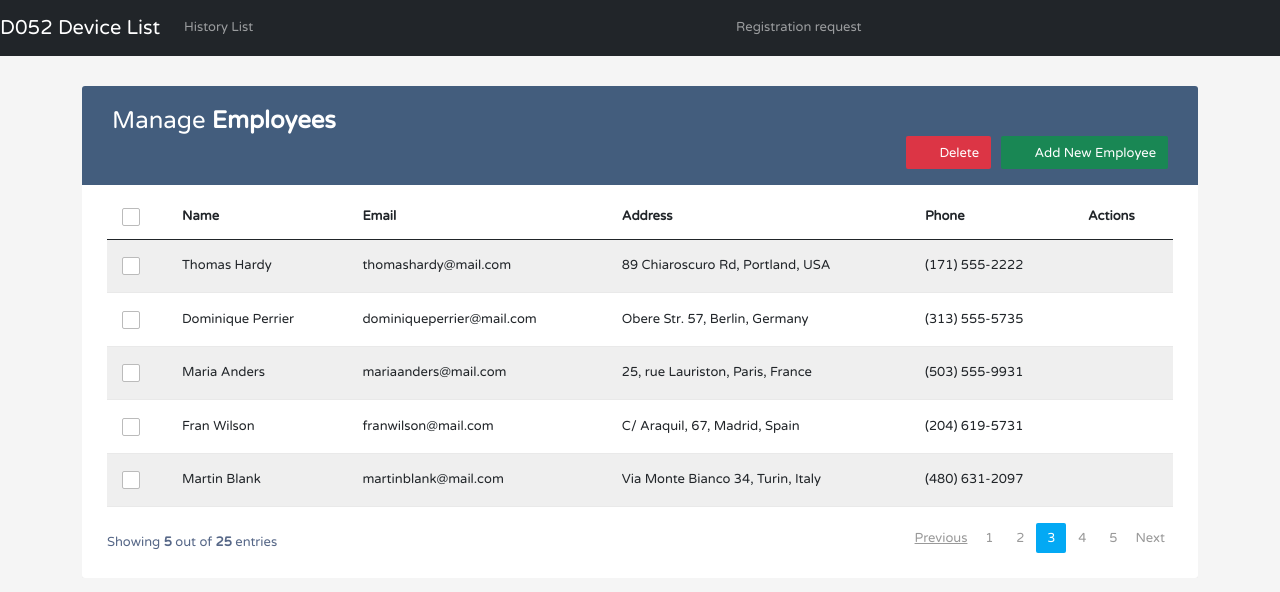
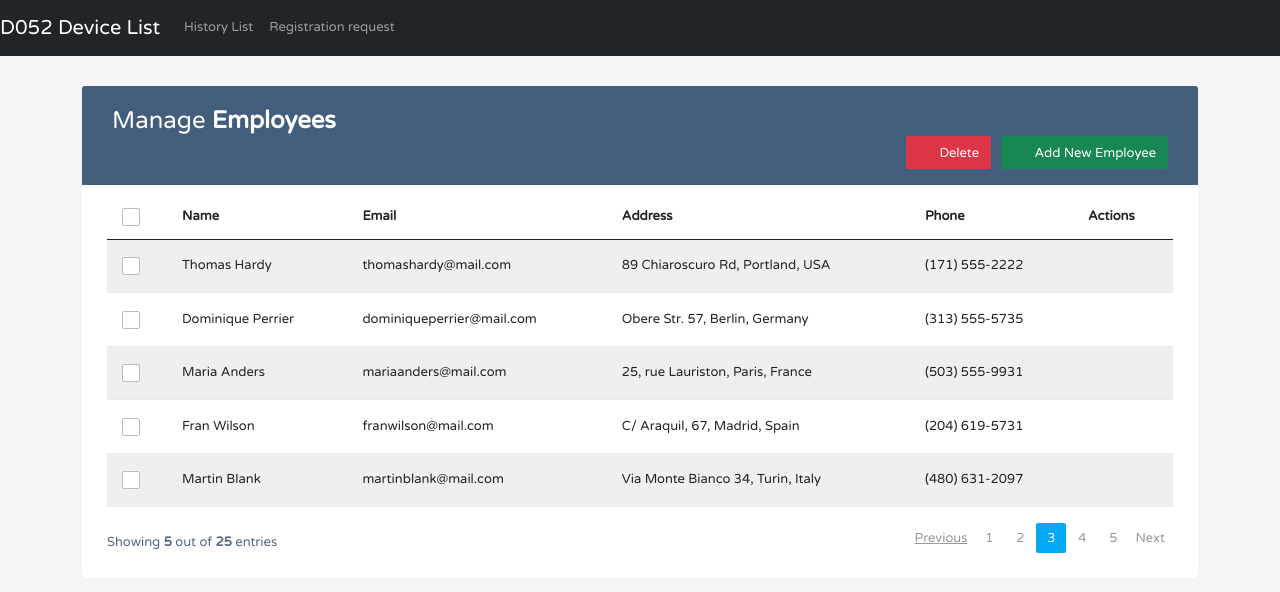
Before and after one commit to 150006-SK/150006-SK.github.io, a website: page test.html in a window 1280 px wide. Drawn offline with nearby package versions, Linux system fonts and the light colour scheme.

Commit message:
Update test.html

```diff
--- a/test.html
+++ b/test.html
@@ -275,20 +275,20 @@
 		   <span class="navbar-toggler-icon"></span>
 		</button>
 		<!--Navbar Links-->
-		<div class="collapse navbar-collapse" id="Div1">
+
 		   <ul class="navbar-nav">
 			  <li class="nav-item">
 				<a class="nav-link" href="#">History List</a>
 			  </li>
 			</ul>
-		</div>
-		<div class="collapse navbar-collapse" id="Div2">
+
+
 			<ul class="nav justify-content-end navbar-nav">
 			  <li class="nav-item">
 				<a class="nav-link" href="mailto:shinya.kawakita@eizo.com?subject=D052管理システム登録依頼&body=【氏名】%0D%0A【社員番号】%0D%0A【社員証番号】****   ###%0D%0A%0D%0A ーーーーーーーーーーーーーーーー %0D%0A|　                                            ｜ %0D%0A|　　　　　　社員証(裏）                ｜ %0D%0A|　　　　　　　　　　　　　　　            ｜ %0D%0A| 　92602747   000****   ###      ｜ %0D%0A ーーーーーーーーーーーーーーーー ">Registration request</a>
 			  </li>
 		   </ul>
-		</div>
+
 	 </nav>
 
     <div class="container">
```
